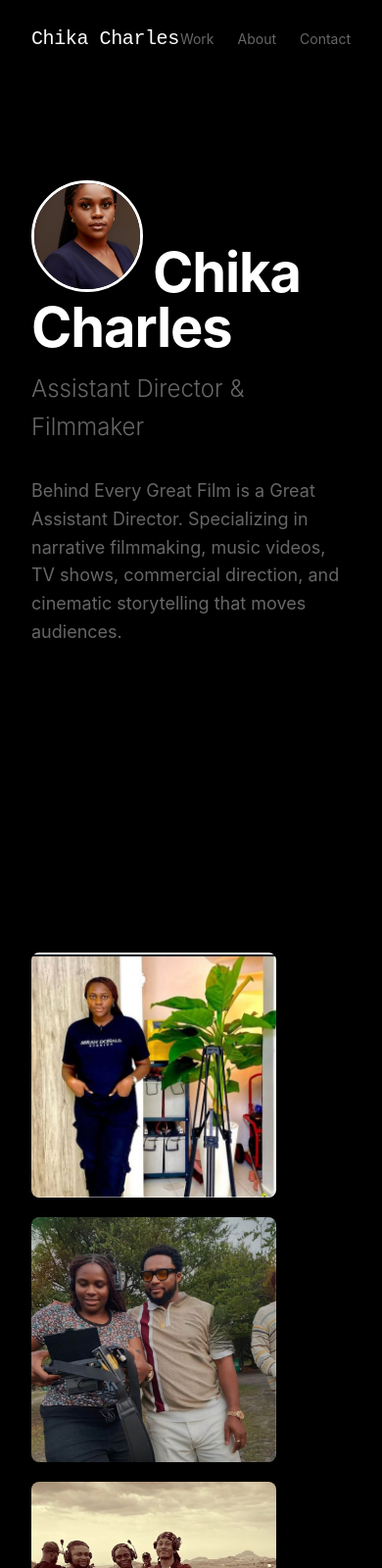
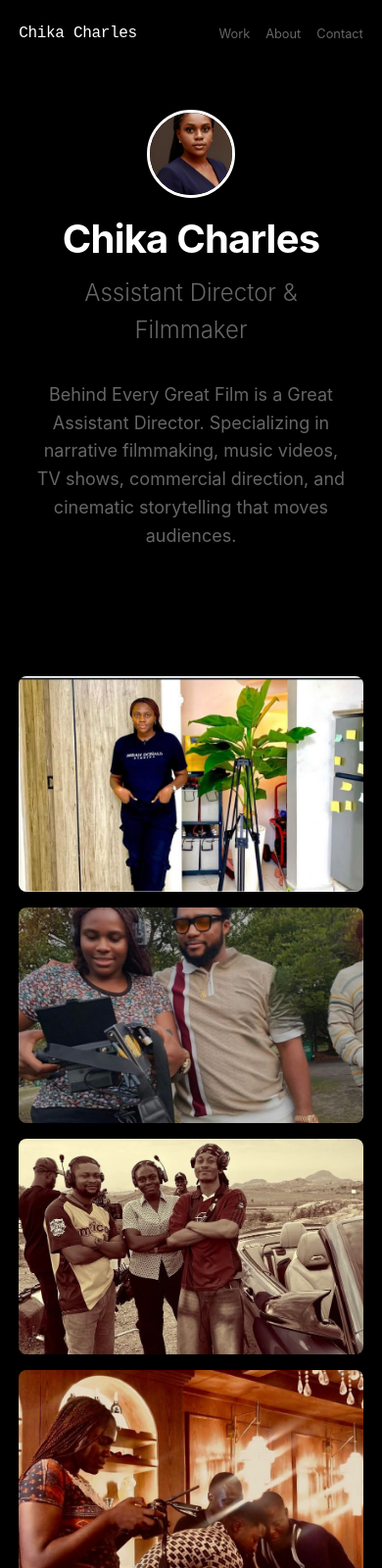
Before and after one commit to BenTheDev/chikacharles, a plain HTML site: page index.html in a window 390 px wide. Shown: the top 1600 px of the page at 98% size. Drawn offline with Linux system fonts and the light colour scheme.

Commit message:
mobile responsiveness

```diff
--- a/styles.css
+++ b/styles.css
@@ -411,3 +411,169 @@
       text-align: center;
     }
   }
+
+
+
+
+
+
+  /* ===========================
+   GLOBAL MOBILE SAFETY
+=========================== */
+img {
+  max-width: 100%;
+  height: auto;
+}
+
+section {
+  overflow-x: hidden;
+}
+
+/* ===========================
+   NAVIGATION (MOBILE)
+=========================== */
+@media (max-width: 768px) {
+  .nav-container {
+    padding: 0 1.2rem;
+    height: 70px;
+  }
+
+  .logo {
+    font-size: 1rem;
+  }
+
+  .nav-links {
+    gap: 1rem;
+  }
+
+  .nav-links a {
+    font-size: 0.8rem;
+  }
+}
+
+/* ===========================
+   HERO SECTION (MOBILE)
+=========================== */
+@media (max-width: 768px) {
+  .hero {
+    min-height: auto;
+    padding-top: 7rem;
+    padding-bottom: 4rem;
+  }
+
+  .hero h1 {
+    display: flex;
+    flex-direction: column;
+    align-items: center;
+    gap: 1rem;
+    text-align: center;
+    font-size: clamp(2.5rem, 8vw, 3.5rem);
+  }
+
+  .hero-image {
+    width: 90px;
+    height: 90px;
+    margin-right: 0;
+  }
+
+  .hero-subtitle,
+  .hero-description {
+    text-align: center;
+    margin-left: auto;
+    margin-right: auto;
+  }
+}
+
+/* ===========================
+   PERSONAL IMAGES (GRID FIX)
+=========================== */
+@media (max-width: 768px) {
+  .personal .personal-content {
+    padding: 4rem 1.2rem;
+    justify-content: center;
+    gap: 1rem;
+  }
+
+  .personal-content img {
+    width: 45%;
+    height: 180px;
+  }
+}
+
+@media (max-width: 480px) {
+  .personal-content img {
+    width: 100%;
+    height: 220px;
+  }
+}
+
+/* ===========================
+   FEATURED WORK
+=========================== */
+@media (max-width: 768px) {
+  .featured-work {
+    padding: 4rem 1.2rem;
+  }
+
+  .section-header {
+    margin-bottom: 2.5rem;
+  }
+
+  .section-description {
+    font-size: 1rem;
+  }
+}
+
+/* ===========================
+   ABOUT SECTION
+=========================== */
+@media (max-width: 768px) {
+  .about {
+    padding: 4rem 1.2rem;
+  }
+
+  .about-text p {
+    font-size: 1rem;
+  }
+}
+
+/* ===========================
+   SERVICES GRID
+=========================== */
+@media (max-width: 768px) {
+  .services-grid {
+    grid-template-columns: 1fr;
+  }
+}
+
+/* ===========================
+   CONTACT SECTION
+=========================== */
+@media (max-width: 768px) {
+  .contact {
+    padding: 4rem 1.2rem;
+  }
+
+  .contact-header p {
+    font-size: 1.05rem;
+  }
+
+  .contact-buttons {
+    flex-direction: column;
+  }
+
+  .btn {
+    width: 100%;
+    text-align: center;
+  }
+}
+
+/* ===========================
+   FOOTER
+=========================== */
+@media (max-width: 480px) {
+  footer {
+    margin-top: 4rem;
+    font-size: 0.75rem;
+  }
+}
```
